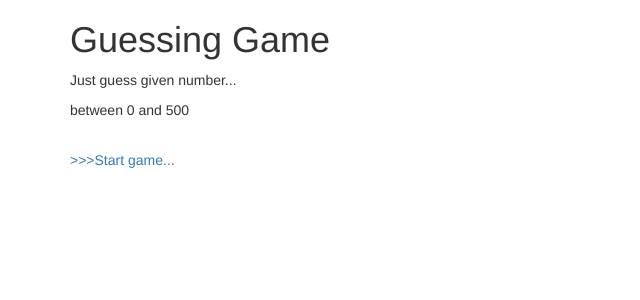
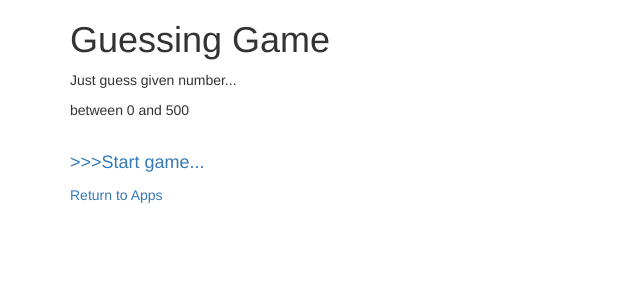
Before and after one commit to chornenkj/university-michigan-django, a Django app: page /guess/ in a window 1280 px wide. Shown: the top 300 px of the page, without its empty margins (0-640 px from the left). Run offline with Django 3.2, Linux system fonts and the light colour scheme; some libraries are stand-ins or nearby versions.

Commit message:
Add comments to Autos and add home URLs to all apps

```diff
--- a/mysite/autos/templates/autos/auto_form.html
+++ b/mysite/autos/templates/autos/auto_form.html
@@ -5,6 +5,7 @@ Autos app by Chornenkj
 {% endblock %}
 
 {% block content %}
+<h1>Create / Update Auto</h1>
   <form action="" method="post">
     {% csrf_token %}
     <table>
--- a/mysite/autos/templates/autos/auto_list.html
+++ b/mysite/autos/templates/autos/auto_list.html
@@ -31,4 +31,6 @@ Autos app by Chornenkj
   <a href="{% url 'autos:make_list' %}">View makes</a> ({{ make_count }}) |
     <a href="{% url 'autos:make_create' %}">Add a make</a>
   </p>
+
+    <p><a href="{% url 'home' %}">Return to Apps</a></p>
 {% endblock %}
--- a/mysite/autos/templates/autos/make_form.html
+++ b/mysite/autos/templates/autos/make_form.html
@@ -5,6 +5,7 @@ Autos app by Chornenkj
 {% endblock %}
 
 {% block content %}
+<h1>Create / Update a Make</h1>
   <form action="" method="post">
     {% csrf_token %}
     <table>
--- a/mysite/autos/templates/autos/make_list.html
+++ b/mysite/autos/templates/autos/make_list.html
@@ -23,4 +23,5 @@ Autos app by Chornenkj
   <p>
     <a href="{% url 'autos:all' %}">Back to autos</a>
   </p>
+
 {% endblock %}
--- a/mysite/guess/templates/guess/index.html
+++ b/mysite/guess/templates/guess/index.html
@@ -10,6 +10,7 @@ Guess Game by Chornenkj
     <p>Just guess given number...</p>
     <p>between 0 and 500</p>
     <br/>
-    <p><a href="{% url 'guess:next_try' %}">&gt;&gt;&gt;Start game...</a></p>
+    <p style="font-size: large"><a href="{% url 'guess:next_try' %}">&gt;&gt;&gt;Start game...</a></p>
 
+    <p><a href="{% url 'home' %}">Return to Apps</a></p>
 {% endblock %}
--- a/mysite/guess/templates/guess/next_try.html
+++ b/mysite/guess/templates/guess/next_try.html
@@ -12,7 +12,7 @@ Guess Game by Chornenkj
     {% endif %}
 
     {% if sn %}
-    <p><a href= {% url 'guess:next_try' %}>&gt;&gt;&gt;Start new game...</a></p>
+    <p style="font-size: large"><a href= {% url 'guess:next_try' %}>&gt;&gt;&gt;Start new game...</a></p>
 
     {% else %}
     <form method="post">
@@ -40,4 +40,5 @@ Guess Game by Chornenkj
     {% endfor %}
     {% endif %}
 
+    <p><a href="{% url 'home' %}">Return to Apps</a></p>
 {% endblock %}
--- a/mysite/polls/templates/polls/detail.html
+++ b/mysite/polls/templates/polls/detail.html
@@ -19,4 +19,5 @@ Polls by Chornenkj
     <input type="submit" value="Vote">
     </form>
 
+    <p><a href="{% url 'home' %}">Return to Apps</a></p>
 {% endblock %}
--- a/mysite/polls/templates/polls/index.html
+++ b/mysite/polls/templates/polls/index.html
@@ -17,4 +17,5 @@ Polls by Chornenkj
         <p>No polls are available.</p>
     {% endif %}
 
+    <p><a href="{% url 'home' %}">Return to Apps</a></p>
 {% endblock %}
```
Also changed, not shown: mysite/autos/urls.py (+15 -4 lines), mysite/autos/views.py (line endings or trailing spaces).
